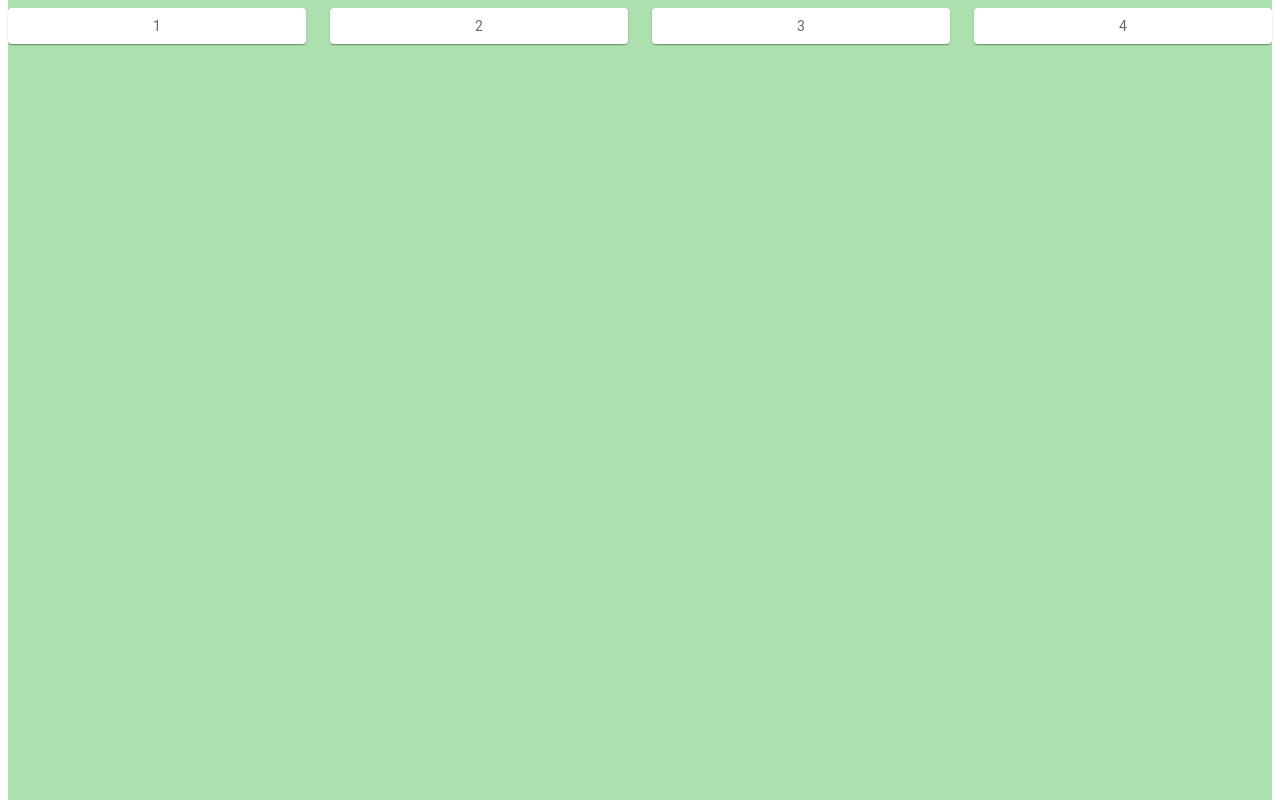
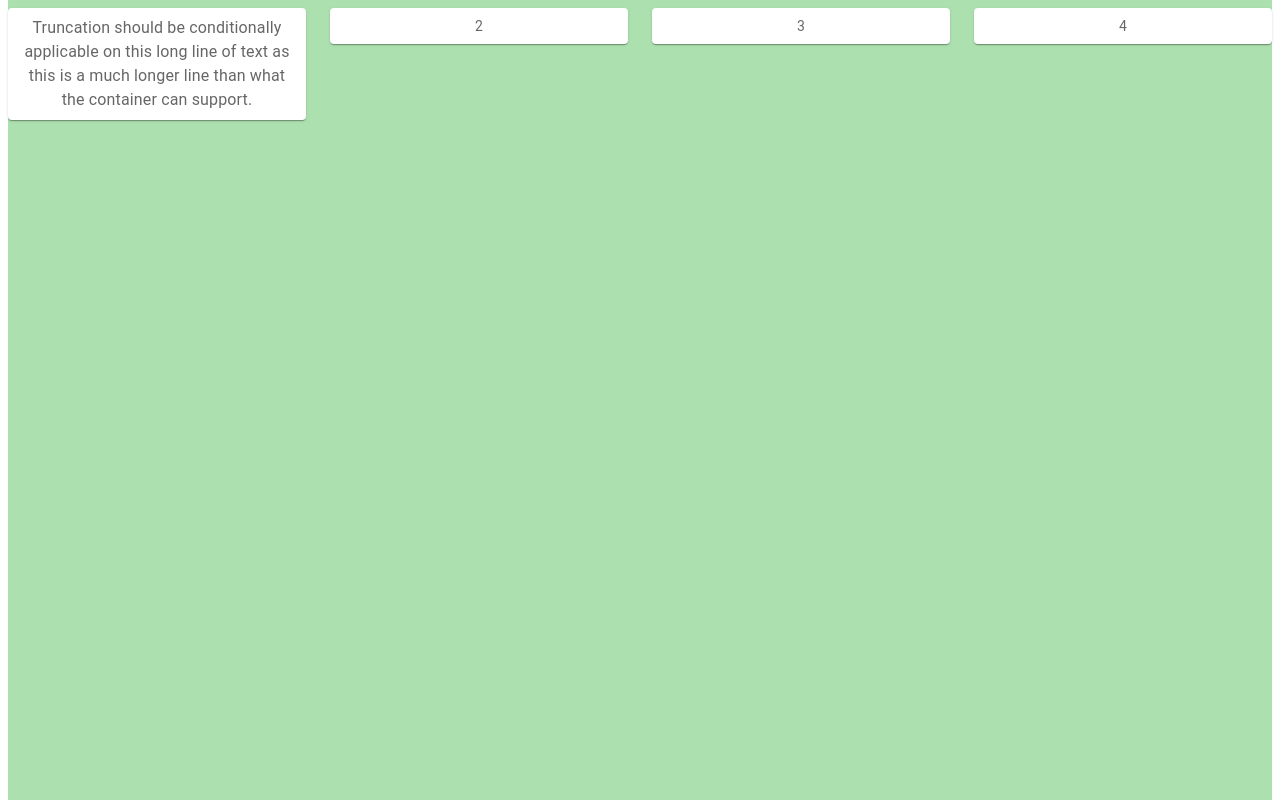
Before and after one commit to macosta2015/YouTube-Version2, a React (Create React App) app in the folder youtube/: page / in a window 1280 px wide. Built offline with nearby package versions, Linux system fonts and the light colour scheme.

Commit message:
Update Row&Column.js

```diff
--- a/youtube/src/pages/Row&Columns/Row&Column.js
+++ b/youtube/src/pages/Row&Columns/Row&Column.js
@@ -3,8 +3,12 @@ import { styled } from '@mui/material/styles';
 import Grid from '@mui/material/Grid';
 import Paper from '@mui/material/Paper';
 import Box from '@mui/material/Box';
+import Typography from '@mui/material/Typography';
 
 import './Row&Column.css'
+
+const message = `Truncation should be conditionally applicable on this long line of text
+ as this is a much longer line than what the container can support. `;
 
 const Item = styled(Paper)(({ theme }) => ({
   backgroundColor: theme.palette.mode === 'dark' ? '#1A2027' : '#fff',
@@ -20,7 +24,10 @@ export default function RowAndColumnSpacing() {
     {/* <Box sx={{ width: '100%', height: '100vh', backgroundColor: 'green' }}>       */}
       <Grid container rowSpacing={1} columnSpacing={{ xs: 1, sm: 2, md: 3 }}>
         <Grid item xs={12} sm={12} md={4} lg={3} xl={6}>
-          <Item>1</Item>
+          <Item>
+            <Typography>{message}
+            </Typography>
+          </Item>
         </Grid>
         <Grid item xs={12} sm={12} md={4} lg={3} xl={6}>
           <Item>2</Item>
```
